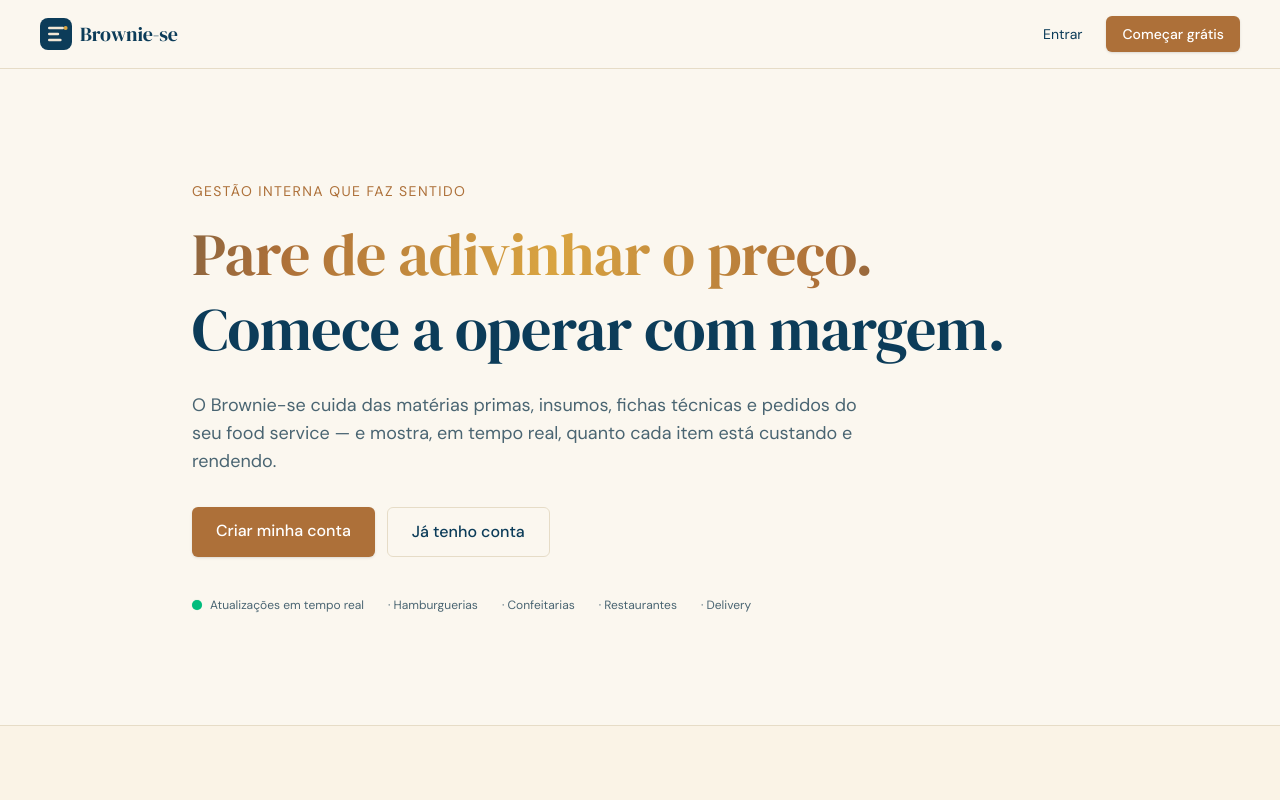
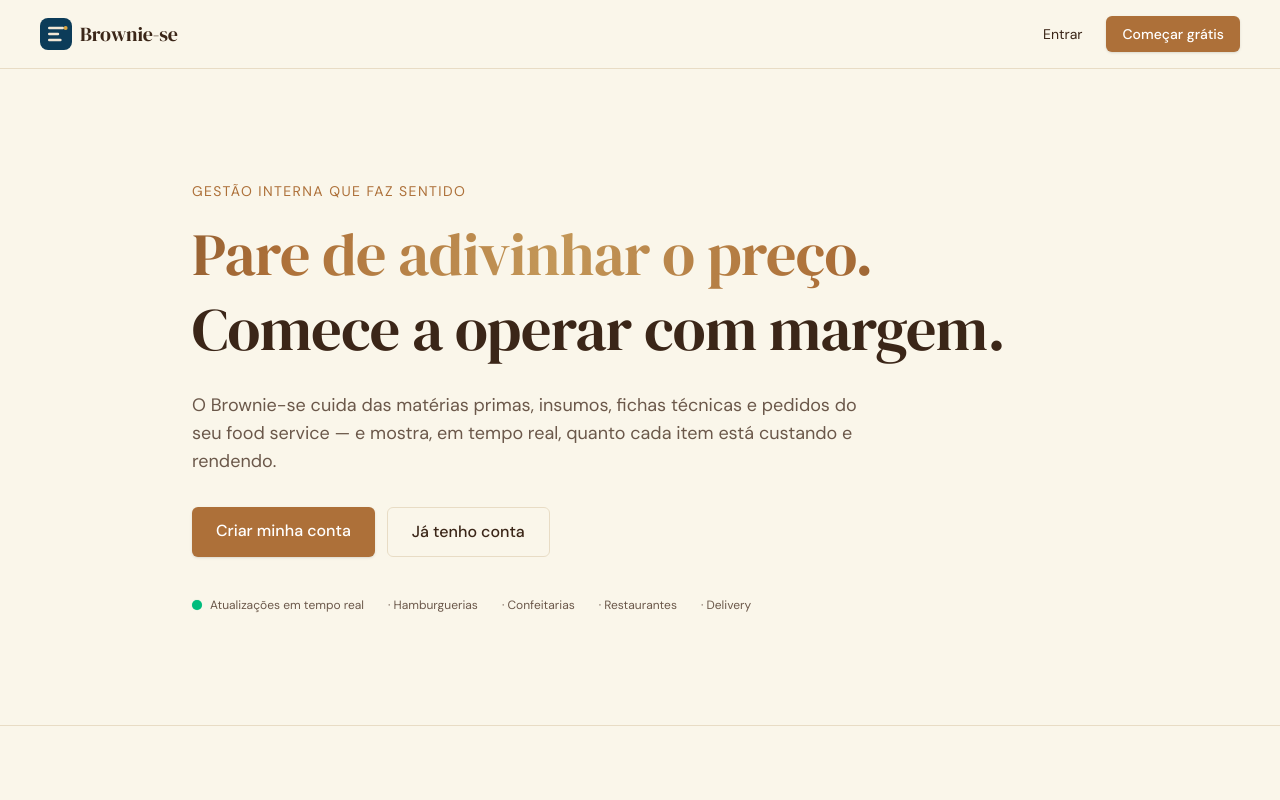
Before and after one commit to browniesebakerybrasil-pixel/Browniese, a Next.js app: page / in a window 1280 px wide. Shown: the top 800 px of the page. Built offline with nearby package versions, Linux system fonts and the light colour scheme; no server answers.

Commit message:
fix: sidebar sticky sem gap + paleta marca brownie-se

```diff
--- a/src/app/(dashboard)/layout.tsx
+++ b/src/app/(dashboard)/layout.tsx
@@ -8,7 +8,11 @@ export default async function DashboardLayout({
   const { organization } = await requireOrganization();
 
   return (
-    <div className="flex min-h-screen flex-col md:flex-row">
+    // Wrapper com bg navy (marrom escuro) no md+: se por algum motivo a
+    // sidebar não esticar até o final (glitch de flexbox no Safari iPad em
+    // paginas com muito scroll), o gap fica invisivel porque tem o mesmo
+    // tom do sidebar. Mobile mantem fundo claro (drawer flutua sobre).
+    <div className="flex min-h-screen flex-col md:flex-row md:bg-[var(--color-navy)]">
       <Sidebar
         plan={organization.plan}
         organizationName={organization.name}
--- a/src/app/globals.css
+++ b/src/app/globals.css
@@ -1,14 +1,17 @@
 @import "tailwindcss";
 
 /* ============================================================================
-   Stoque — design tokens
+   Brownie-se — design tokens
    ============================================================================
-   Paleta institucional:
-     navy   #0C3C59  cor principal (sidebar, headings)
-     brown  #AD7039  destaques / botões primários
-     gold   #D9A441  ações especiais / chips
-     cream  #F2E7D5  fundos claros
-     slate  #4A6572  texto secundário
+   Paleta alinhada com a identidade da Brownie-se Bakery (marrom + dourado
+   + creme). O nome `--color-navy` foi mantido por compatibilidade retro,
+   mas agora carrega o marrom escuro da marca (fundo sidebar e headings).
+
+     navy (dark brown)  #3B2618  cor principal (sidebar, headings)
+     brown              #AD7039  destaques / botões primários
+     gold               #C39758  ações especiais / chips (tom da marca)
+     cream              #F5EDDC  fundos claros (tom da marca)
+     slate              #6B584A  texto secundário (marrom acinzentado)
 
    Fontes:
      DM Sans            -> corpo
@@ -16,21 +19,21 @@
    ============================================================================ */
 
 :root {
-  --color-navy: #0c3c59;
-  --color-navy-600: #0a3550;
-  --color-navy-700: #082a40;
+  --color-navy: #3b2618;
+  --color-navy-600: #2e1a0f;
+  --color-navy-700: #221208;
   --color-brown: #ad7039;
   --color-brown-600: #97612f;
-  --color-gold: #d9a441;
-  --color-cream: #f2e7d5;
-  --color-cream-50: #faf3e6;
-  --color-slate: #4a6572;
-  --color-slate-300: #94a3af;
+  --color-gold: #c39758;
+  --color-cream: #f5eddc;
+  --color-cream-50: #faf6ea;
+  --color-slate: #6b584a;
+  --color-slate-300: #a89787;
 
-  --background: #fbf7ef;
-  --foreground: #0c3c59;
-  --muted: #4a6572;
-  --border: #e6dcc7;
+  --background: #faf6ea;
+  --foreground: #2e1a0f;
+  --muted: #6b584a;
+  --border: #e8dcc5;
 }
 
 @theme inline {
--- a/src/app/layout.tsx
+++ b/src/app/layout.tsx
@@ -39,7 +39,7 @@ export const metadata: Metadata = {
 export const viewport: Viewport = {
   width: "device-width",
   initialScale: 1,
-  themeColor: "#0C3C59",
+  themeColor: "#3B2618",
 };
 
 export default function RootLayout({
--- a/src/components/layout/sidebar.tsx
+++ b/src/components/layout/sidebar.tsx
@@ -46,7 +46,10 @@ export function Sidebar({ plan, organizationName }: SidebarProps) {
 
       <aside
         className={cn(
-          "fixed inset-y-0 left-0 z-50 w-64 transform bg-[var(--color-navy)] text-white transition-transform md:static md:translate-x-0",
+          "fixed inset-y-0 left-0 z-50 w-64 transform bg-[var(--color-navy)] text-white transition-transform",
+          // Desktop: nao é mais fixed. Vira sticky no topo com altura de
+          // 100vh, sempre visível ao rolar, sem gap embaixo em páginas longas.
+          "md:sticky md:top-0 md:h-screen md:translate-x-0 md:transform-none md:transition-none",
           open ? "translate-x-0" : "-translate-x-full md:translate-x-0",
         )}
       >
```
